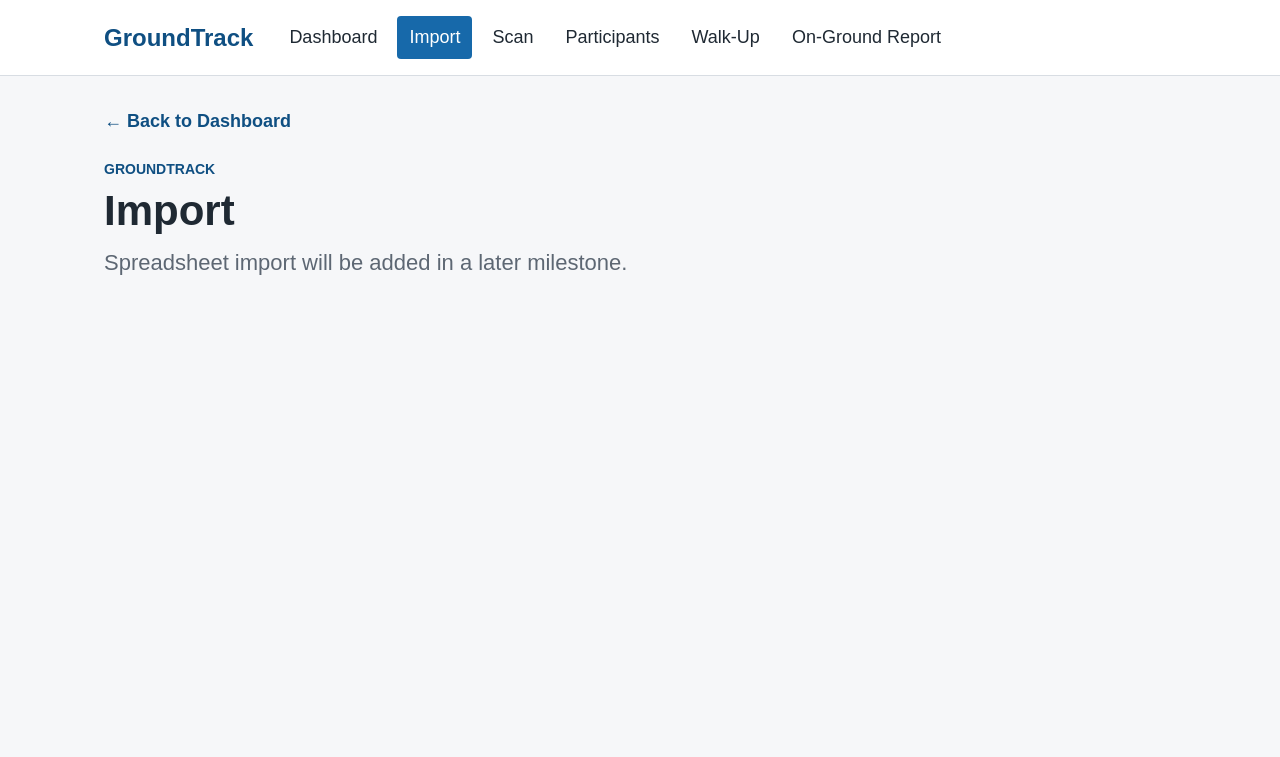
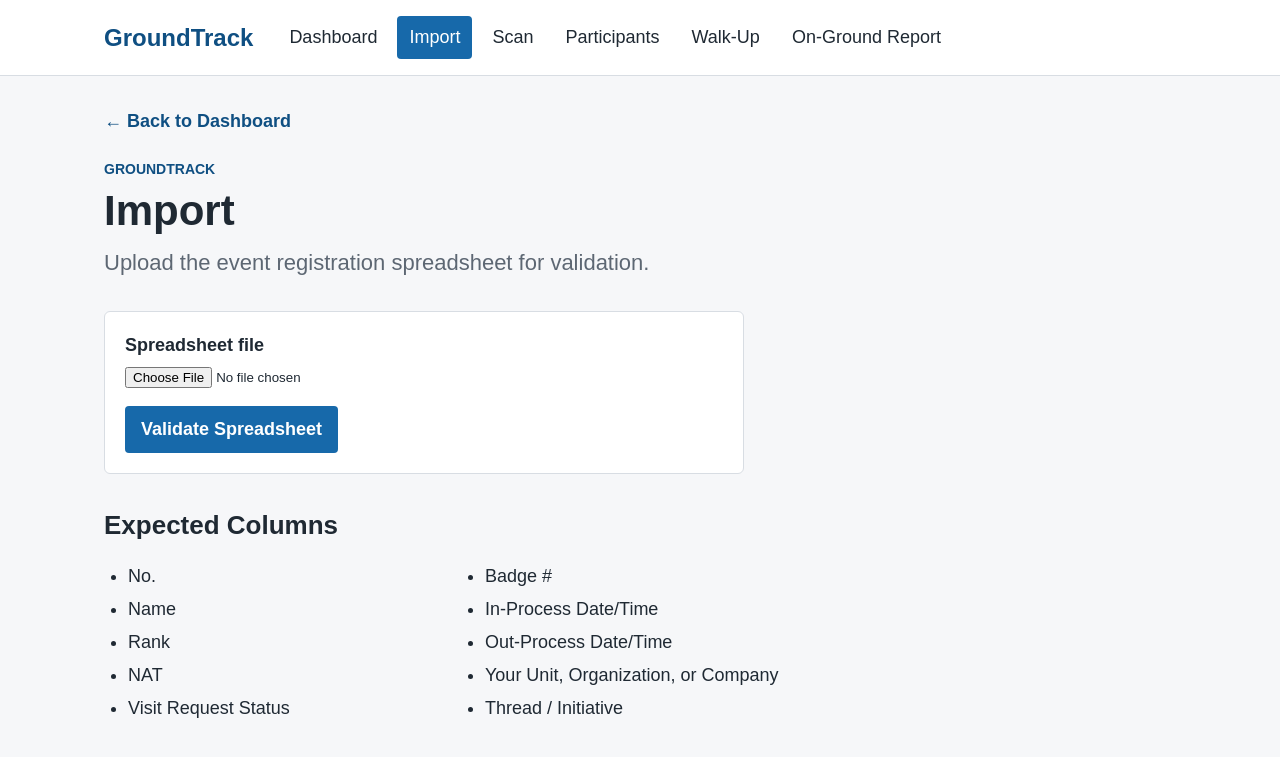
Before and after one commit to gacurl/GroundTrack, a Flask app: page /import in a window 1280 px wide. Shown: the top 757 px of the page. Run offline with Flask 3, Linux system fonts and the light colour scheme.

Commit message:
Issue 2-1: Add spreadsheet import screen

```diff
--- a/app.py
+++ b/app.py
@@ -1,8 +1,11 @@
 import os
 import sqlite3
+from zipfile import BadZipFile
 
 import click
-from flask import Flask, g, render_template
+from flask import Flask, g, render_template, request
+from openpyxl import load_workbook
+from openpyxl.utils.exceptions import InvalidFileException
 
 
 app = Flask(__name__)
@@ -16,6 +19,19 @@
     ("participants", "Participants"),
     ("walk_up", "Walk-Up"),
     ("on_ground_report", "On-Ground Report"),
+]
+
+EXPECTED_IMPORT_COLUMNS = [
+    "No.",
+    "Name",
+    "Rank",
+    "NAT",
+    "Visit Request Status",
+    "Badge #",
+    "In-Process Date/Time",
+    "Out-Process Date/Time",
+    "Your Unit, Organization, or Company",
+    "Thread / Initiative",
 ]
 
 
@@ -110,6 +126,56 @@
     return counts, True
 
 
+def is_xlsx_file(filename):
+    return filename.lower().endswith(".xlsx")
+
+
+def cell_value_text(value):
+    if value is None:
+        return ""
+    return str(value).strip()
+
+
+def count_data_rows(sheet):
+    row_count = 0
+    for row in sheet.iter_rows(min_row=2, values_only=True):
+        if any(cell_value_text(value) for value in row):
+            row_count += 1
+    return row_count
+
+
+def validate_import_workbook(file_storage):
+    try:
+        workbook = load_workbook(file_storage, read_only=True, data_only=True)
+    except (BadZipFile, InvalidFileException, OSError):
+        return False, "The uploaded file could not be read as an .xlsx workbook."
+
+    try:
+        if "Data" not in workbook.sheetnames:
+            return False, "The workbook is missing the Data sheet."
+
+        data_sheet = workbook["Data"]
+        header_row = next(
+            data_sheet.iter_rows(min_row=1, max_row=1, values_only=True),
+            (),
+        )
+        found_columns = {cell_value_text(value) for value in header_row}
+        missing_columns = [
+            column for column in EXPECTED_IMPORT_COLUMNS if column not in found_columns
+        ]
+
+        if missing_columns:
+            return (
+                False,
+                "Missing expected columns: " + ", ".join(missing_columns),
+            )
+
+        data_row_count = count_data_rows(data_sheet)
+        return True, f"Spreadsheet validated. Found {data_row_count} data rows."
+    finally:
+        workbook.close()
+
+
 @app.route("/")
 def dashboard():
     counts, database_ready = get_dashboard_counts()
@@ -120,12 +186,29 @@
     )
 
 
-@app.route("/import")
+@app.route("/import", methods=["GET", "POST"])
 def import_page():
+    message = None
+    message_type = None
+
+    if request.method == "POST":
+        upload = request.files.get("spreadsheet")
+
+        if upload is None or upload.filename == "":
+            message = "No file selected. Choose an .xlsx spreadsheet to upload."
+            message_type = "error"
+        elif not is_xlsx_file(upload.filename):
+            message = "File must be an .xlsx spreadsheet."
+            message_type = "error"
+        else:
+            is_valid, message = validate_import_workbook(upload)
+            message_type = "success" if is_valid else "error"
+
     return render_template(
-        "placeholder.html",
-        title="Import",
-        message="Spreadsheet import will be added in a later milestone.",
+        "import.html",
+        message=message,
+        message_type=message_type,
+        expected_columns=EXPECTED_IMPORT_COLUMNS,
     )
 
 
--- a/requirements.txt
+++ b/requirements.txt
@@ -1 +1,2 @@
 Flask>=3.0,<4.0
+openpyxl>=3.1,<4.0
--- a/static/style.css
+++ b/static/style.css
@@ -123,6 +123,76 @@
   max-width: 720px;
 }
 
+.message {
+  border: 1px solid var(--border);
+  border-radius: 6px;
+  font-weight: 700;
+  margin-bottom: 24px;
+  padding: 14px 16px;
+}
+
+.message-error {
+  background: #fff4f4;
+  border-color: #d64545;
+  color: #8a1f1f;
+}
+
+.message-success {
+  background: #eef8f0;
+  border-color: #3f8f4f;
+  color: #245b30;
+}
+
+.upload-form {
+  background: var(--panel);
+  border: 1px solid var(--border);
+  border-radius: 6px;
+  margin-bottom: 32px;
+  max-width: 640px;
+  padding: 20px;
+}
+
+.upload-form label {
+  display: block;
+  font-weight: 700;
+  margin-bottom: 8px;
+}
+
+.upload-form input[type="file"] {
+  display: block;
+  margin-bottom: 18px;
+  width: 100%;
+}
+
+.upload-form button {
+  background: var(--accent);
+  border: 0;
+  border-radius: 4px;
+  color: #ffffff;
+  cursor: pointer;
+  font: inherit;
+  font-weight: 700;
+  padding: 10px 16px;
+}
+
+.upload-form button:hover,
+.upload-form button:focus {
+  background: var(--accent-dark);
+}
+
+.expected-columns {
+  max-width: 720px;
+}
+
+.expected-columns ul {
+  columns: 2;
+  padding-left: 24px;
+}
+
+.expected-columns li {
+  margin-bottom: 6px;
+}
+
 .dashboard-stats {
   margin-bottom: 32px;
 }
@@ -217,4 +287,8 @@
   .lead {
     font-size: 20px;
   }
+
+  .expected-columns ul {
+    columns: 1;
+  }
 }
--- /dev/null
+++ b/templates/import.html
@@ -0,0 +1,34 @@
+{% extends "base.html" %}
+
+{% block title %}Import - GroundTrack{% endblock %}
+
+{% block content %}
+  <a class="back-link" href="{{ url_for('dashboard') }}">← Back to Dashboard</a>
+
+  <section class="page-header">
+    <p class="eyebrow">GroundTrack</p>
+    <h1>Import</h1>
+    <p class="lead">Upload the event registration spreadsheet for validation.</p>
+  </section>
+
+  {% if message %}
+    <div class="message message-{{ message_type }}" role="status">
+      {{ message }}
+    </div>
+  {% endif %}
+
+  <form class="upload-form" action="{{ url_for('import_page') }}" method="post" enctype="multipart/form-data">
+    <label for="spreadsheet">Spreadsheet file</label>
+    <input id="spreadsheet" name="spreadsheet" type="file" accept=".xlsx">
+    <button type="submit">Validate Spreadsheet</button>
+  </form>
+
+  <section class="expected-columns" aria-labelledby="expected-columns-heading">
+    <h2 id="expected-columns-heading">Expected Columns</h2>
+    <ul>
+      {% for column in expected_columns %}
+        <li>{{ column }}</li>
+      {% endfor %}
+    </ul>
+  </section>
+{% endblock %}
```
